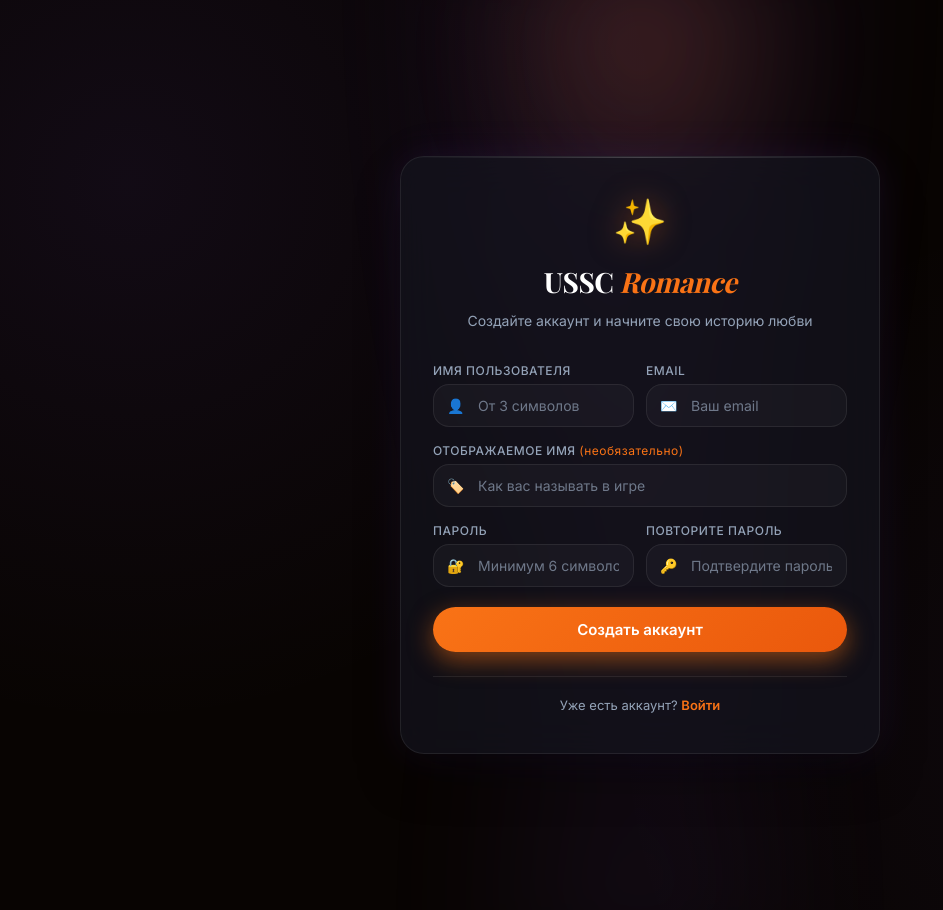
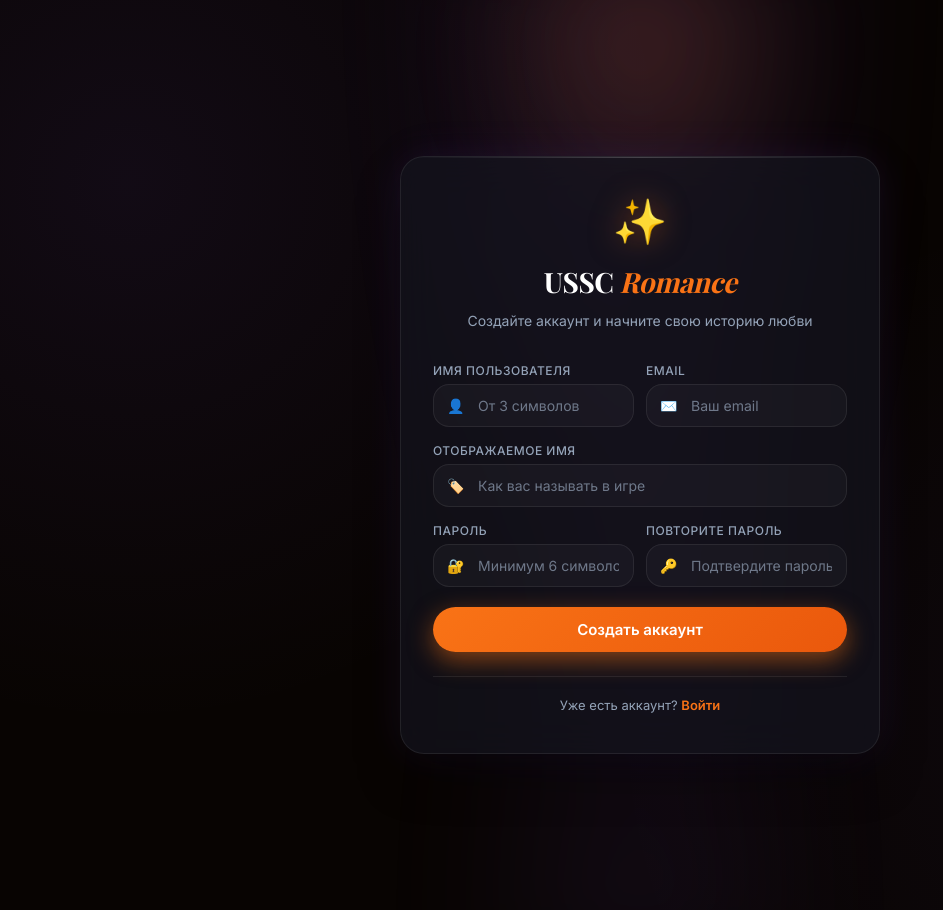
Before and after one commit to KalbinVV/visualnov, a Flask app: page /register in a window 1280 px wide. Shown: the whole page, without its empty margins (0-943 px from the left). Run offline with Flask 3, Linux system fonts and the light colour scheme; parts of the project's set-up code (start-up, migrations or seed data) failed here and were passed over; some libraries are stand-ins or nearby versions; some web fonts are replaced.

Commit message:
Fast fix

```diff
--- a/templates/register.html
+++ b/templates/register.html
@@ -57,7 +57,7 @@
       </div>
 
       <div class="form-group">
-        <label for="displayName">Отображаемое имя <span class="optional">(необязательно)</span></label>
+        <label for="displayName">Отображаемое имя</label>
         <div class="input-wrapper">
           <span class="input-icon">🏷️</span>
           <input
```
